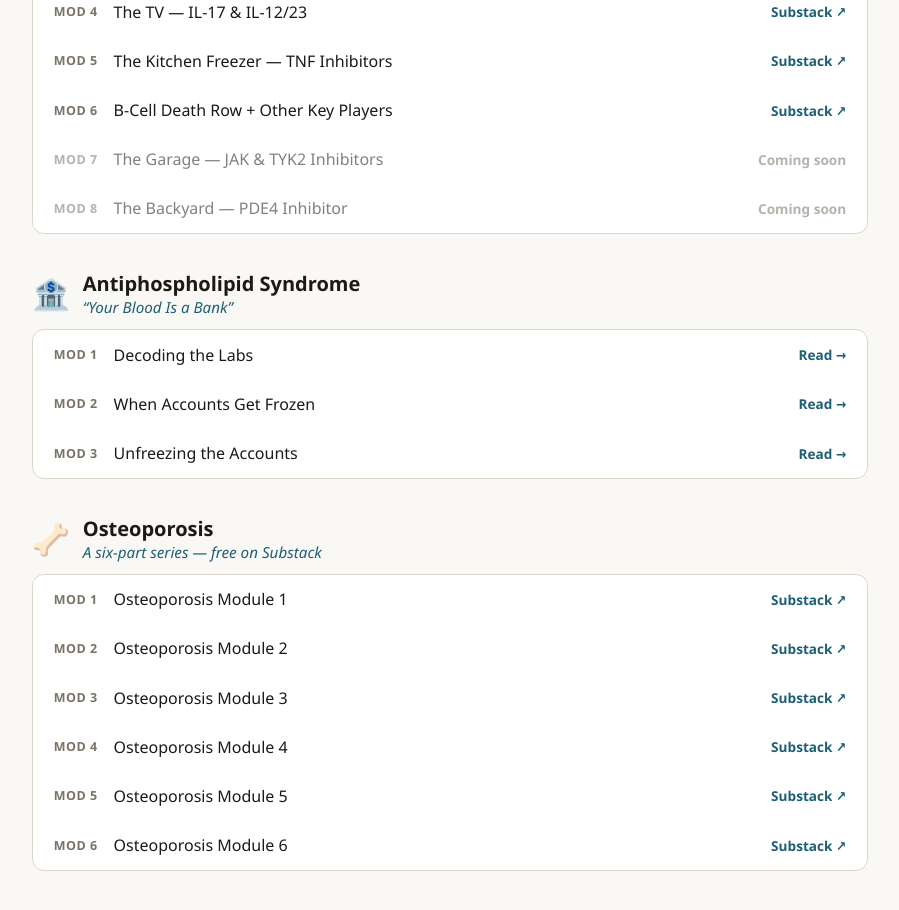
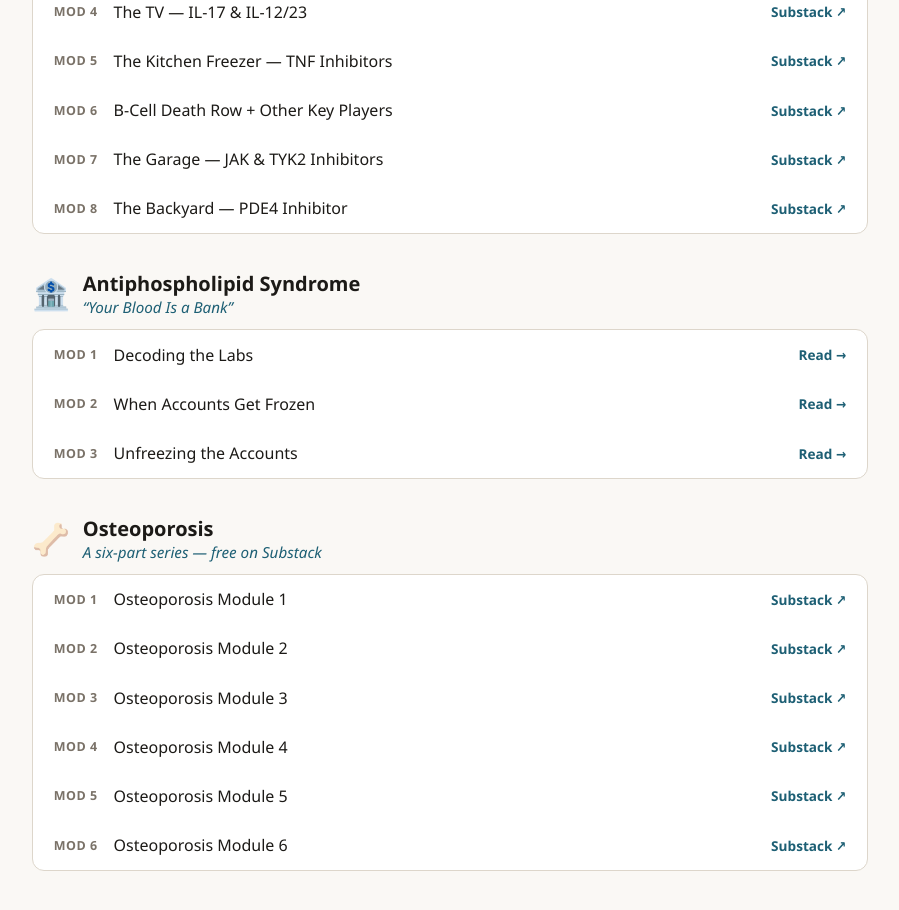
Before and after one commit to rheumify/rheumify-website, a Next.js app: page /learning in a window 1280 px wide. Shown: the part 1300-2210 px from the top of the page, without its empty margins (190-1089 px from the left). Built offline with nearby package versions, Linux system fonts and the light colour scheme.

Commit message:
Biologics 7-8 live on Substack — full series linked

```diff
--- a/app/learning/page.js
+++ b/app/learning/page.js
@@ -229,8 +229,8 @@ export default function LearningPage() {
             <li><a className="module-link" href="https://rheumify.substack.com/p/biologics-module-4?r=5swh49" target="_blank" rel="noopener noreferrer"><span className="ml-num">Mod 4</span><span className="ml-title">The TV &mdash; IL-17 &amp; IL-12/23</span><span className="ml-meta">Substack &#8599;</span></a></li>
             <li><a className="module-link" href="https://rheumify.substack.com/p/biologics-module-5?r=5swh49" target="_blank" rel="noopener noreferrer"><span className="ml-num">Mod 5</span><span className="ml-title">The Kitchen Freezer &mdash; TNF Inhibitors</span><span className="ml-meta">Substack &#8599;</span></a></li>
             <li><a className="module-link" href="https://rheumify.substack.com/p/biologics-module?r=5swh49" target="_blank" rel="noopener noreferrer"><span className="ml-num">Mod 6</span><span className="ml-title">B-Cell Death Row + Other Key Players</span><span className="ml-meta">Substack &#8599;</span></a></li>
-            <li><span className="module-link coming-soon"><span className="ml-num">Mod 7</span><span className="ml-title">The Garage &mdash; JAK &amp; TYK2 Inhibitors</span><span className="ml-meta">Coming soon</span></span></li>
-            <li><span className="module-link coming-soon"><span className="ml-num">Mod 8</span><span className="ml-title">The Backyard &mdash; PDE4 Inhibitor</span><span className="ml-meta">Coming soon</span></span></li>
+            <li><a className="module-link" href="https://rheumify.substack.com/p/biologics-module-7?r=5swh49" target="_blank" rel="noopener noreferrer"><span className="ml-num">Mod 7</span><span className="ml-title">The Garage &mdash; JAK &amp; TYK2 Inhibitors</span><span className="ml-meta">Substack &#8599;</span></a></li>
+            <li><a className="module-link" href="https://rheumify.substack.com/p/biologics-module-8?r=5swh49" target="_blank" rel="noopener noreferrer"><span className="ml-num">Mod 8</span><span className="ml-title">The Backyard &mdash; PDE4 Inhibitor</span><span className="ml-meta">Substack &#8599;</span></a></li>
           </ul>
         </div>
 
```
